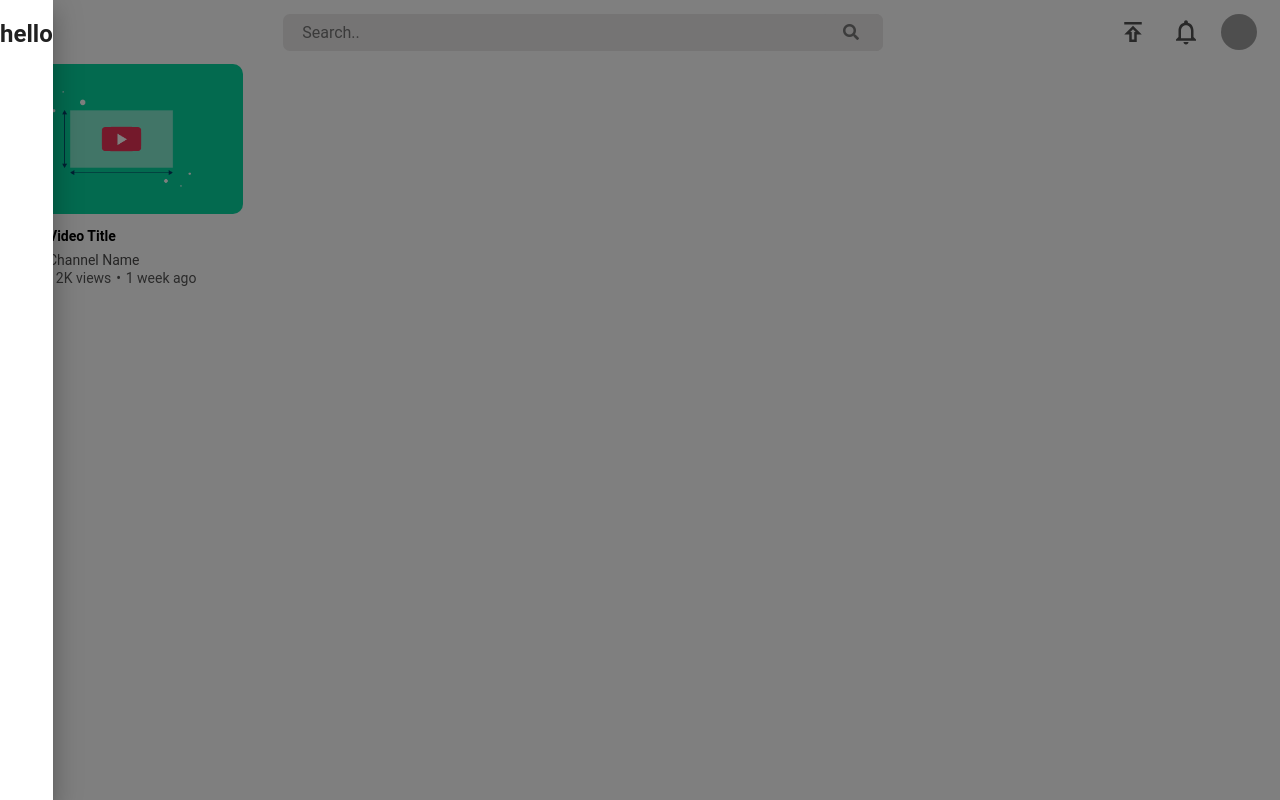
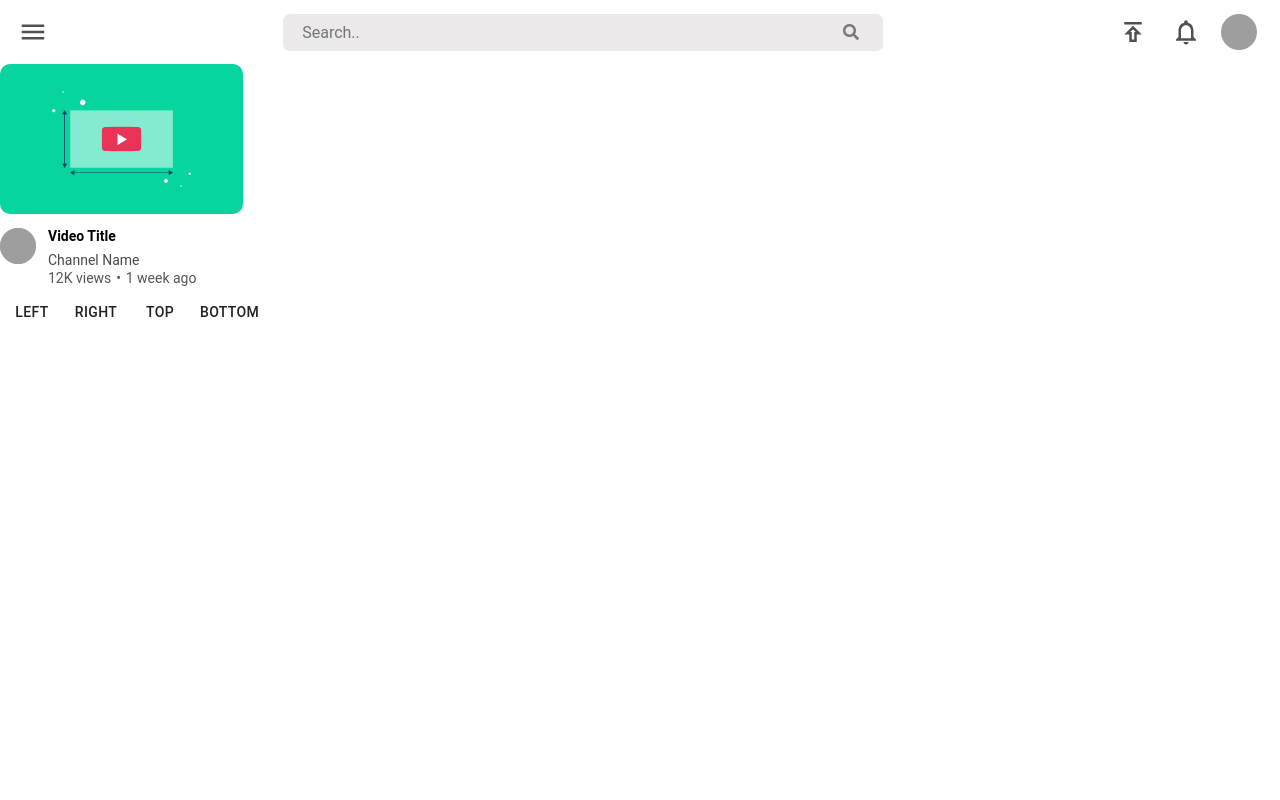
Before and after one commit to JoelRVaz/debate.tv, a React (Create React App) app: page / in a window 1280 px wide. Built offline with nearby package versions, Linux system fonts and the light colour scheme; grey boxes are pictures that could not be loaded.

Commit message:
change 4

```diff
--- a/src/components/TemporaryDrawer/TemporaryDrwaer.js
+++ b/src/components/TemporaryDrawer/TemporaryDrwaer.js
@@ -1,7 +1,7 @@
 import React from 'react';
 import clsx from 'clsx';
 import { makeStyles } from '@material-ui/core/styles';
-import Drawer from '@material-ui/core/Drawer';
+import SwipeableDrawer from '@material-ui/core/SwipeableDrawer';
 import Button from '@material-ui/core/Button';
 import List from '@material-ui/core/List';
 import Divider from '@material-ui/core/Divider';
@@ -11,15 +11,76 @@
 import InboxIcon from '@material-ui/icons/MoveToInbox';
 import MailIcon from '@material-ui/icons/Mail';
 
+const useStyles = makeStyles({
+  list: {
+    width: 250,
+  },
+  fullList: {
+    width: 'auto',
+  },
+});
 
+export default function SwipeableTemporaryDrawer() {
+  const classes = useStyles();
+  const [state, setState] = React.useState({
+    top: false,
+    left: false,
+    bottom: false,
+    right: false,
+  });
 
-export default function TemporaryDrawer() {
+  const toggleDrawer = (anchor, open) => (event) => {
+    if (event && event.type === 'keydown' && (event.key === 'Tab' || event.key === 'Shift')) {
+      return;
+    }
+
+    setState({ ...state, [anchor]: open });
+  };
+
+  const list = (anchor) => (
+    <div
+      className={clsx(classes.list, {
+        [classes.fullList]: anchor === 'top' || anchor === 'bottom',
+      })}
+      role="presentation"
+      onClick={toggleDrawer(anchor, false)}
+      onKeyDown={toggleDrawer(anchor, false)}
+    >
+      <List>
+        {['Inbox', 'Starred', 'Send email', 'Drafts'].map((text, index) => (
+          <ListItem button key={text}>
+            <ListItemIcon>{index % 2 === 0 ? <InboxIcon /> : <MailIcon />}</ListItemIcon>
+            <ListItemText primary={text} />
+          </ListItem>
+        ))}
+      </List>
+      <Divider />
+      <List>
+        {['All mail', 'Trash', 'Spam'].map((text, index) => (
+          <ListItem button key={text}>
+            <ListItemIcon>{index % 2 === 0 ? <InboxIcon /> : <MailIcon />}</ListItemIcon>
+            <ListItemText primary={text} />
+          </ListItem>
+        ))}
+      </List>
+    </div>
+  );
+
   return (
     <div>
-
-          <Drawer open={true}>
-              <h2>hello</h2>
-          </Drawer>
+      {['left', 'right', 'top', 'bottom'].map((anchor) => (
+        <React.Fragment key={anchor}>
+          <Button onClick={toggleDrawer(anchor, true)}>{anchor}</Button>
+          <SwipeableDrawer
+            anchor={anchor}
+            open={state[anchor]}
+            onClose={toggleDrawer(anchor, false)}
+            onOpen={toggleDrawer(anchor, true)}
+          >
+            {list(anchor)}
+          </SwipeableDrawer>
+        </React.Fragment>
+      ))}
     </div>
   );
 }
```
